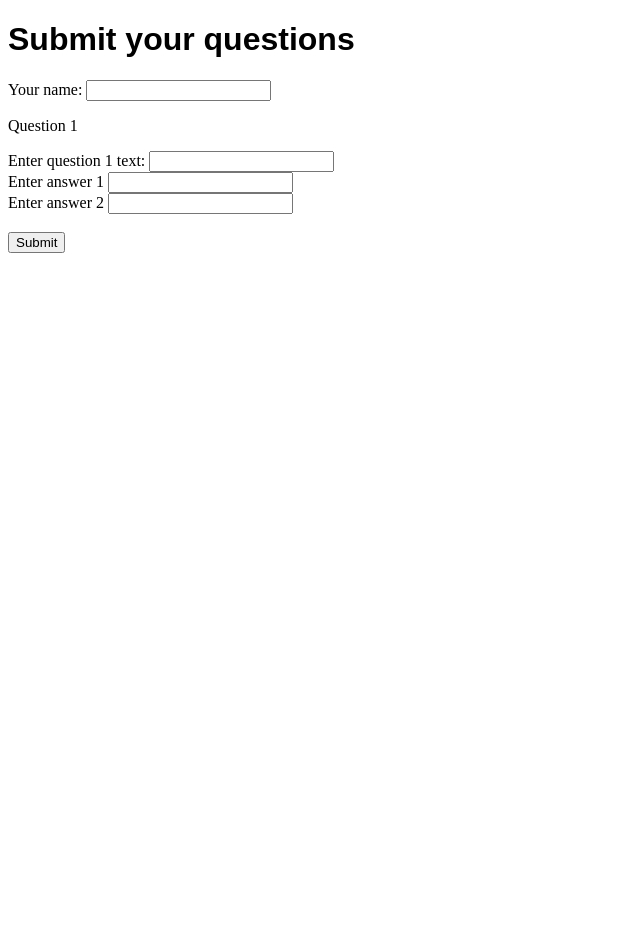
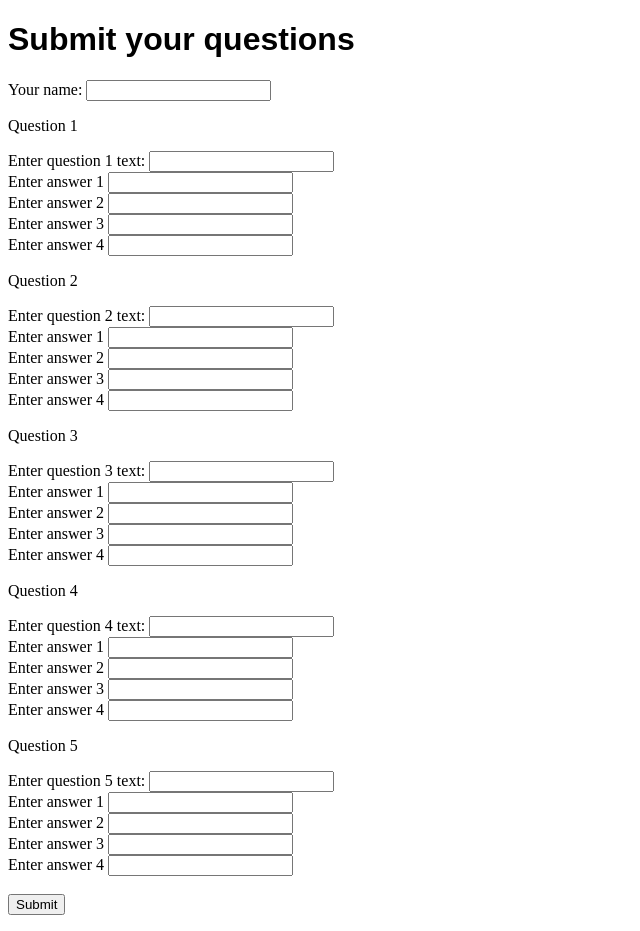
Before and after one commit to vc-lever/HistoryQuiz, a Flask app: page / in a window 1280 px wide. Shown: the whole page, without its empty margins (0-640 px from the left). Before the commit the page ends 253 px from the top, so only its background shows below. Run offline with Flask 3, Linux system fonts and the light colour scheme.

Commit message:
# of questions, answers increased

```diff
--- a/templates/submit.html
+++ b/templates/submit.html
@@ -13,11 +13,11 @@
         <label for="student_name">Your name:</label>
         <input id="student_name" name="student_name" required>
 
-        {% for question in range(1, 2) %}
+        {% for question in range(1, 6) %}
         <p>Question {{ question }}</p>
         <label for="question_{{question}}">Enter question {{question}} text:</label>
         <input id="question_{{question}}" name="question_{{question}}" required>
-            {% for answer in range(1, 3) %}
+            {% for answer in range(1, 5) %}
             <br>
             <label for="question_{{question}}_answer_{{answer}}">Enter answer {{answer}}</label>
                 <input id="question_{{question}}_answer_{{answer}}" name="question_{{question}}_answer_{{answer}}" required>
```
